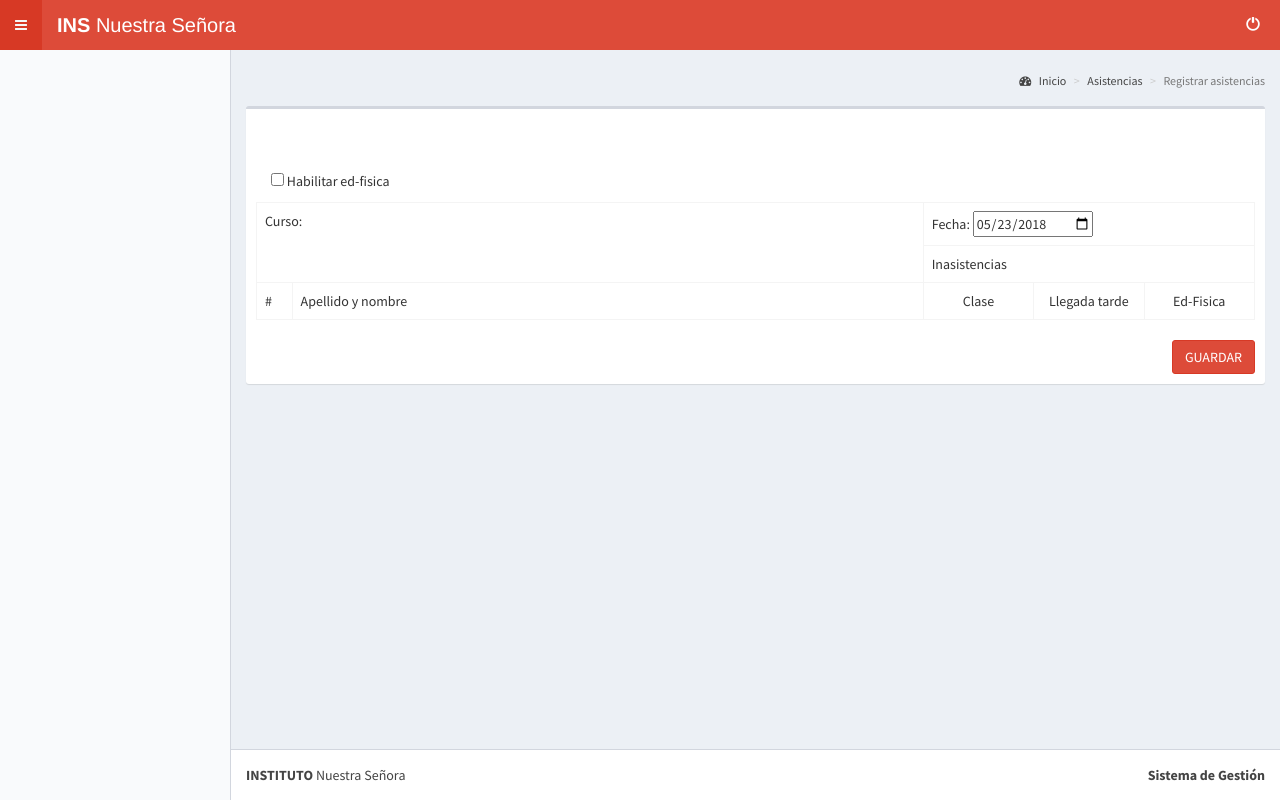
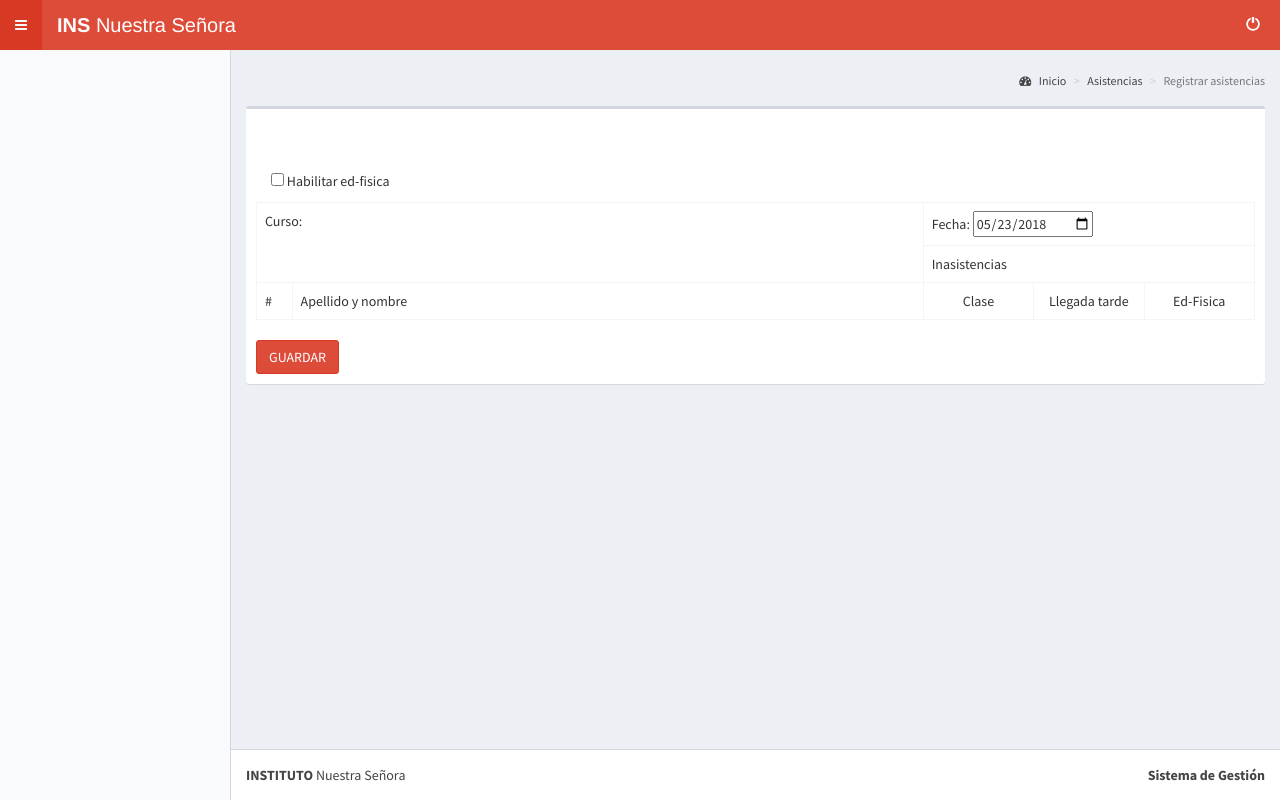
Before and after one commit to francomor/proyecto_instituto_xp, a PHP site: page /presentacion/tabla.php?sel=1 in a window 1280 px wide. Run offline with PHP 8.4, Linux system fonts and the light colour scheme; the visitor is signed in with stand-in values (Sample User, id 1); data that the repository does not hold is empty; some libraries are stand-ins or nearby versions.

Commit message:
Boton guardar

```diff
--- a/presentacion/modificarInasistencias.php
+++ b/presentacion/modificarInasistencias.php
@@ -112,7 +112,7 @@ if (isset($_SESSION["login"]) && $_SESSION["login"] == true) {
 
         </table>
 
-        <div class="float-right">
+        <div class="float-left">
             <input type="submit" class="btn btn-danger" value="GUARDAR" id="guardar">
         </div>
     </form>
--- a/presentacion/tabla.php
+++ b/presentacion/tabla.php
@@ -146,7 +146,7 @@ $gui_preceptor = new GUIPreceptor();
 
               </table>
 
-              <div class="float-right">
+              <div class="float-left">
                 <input type="submit" class="btn btn-danger" value="GUARDAR" id="guardar"> <!-- Envio de formulario !-->
               </div>
             </form>
```
